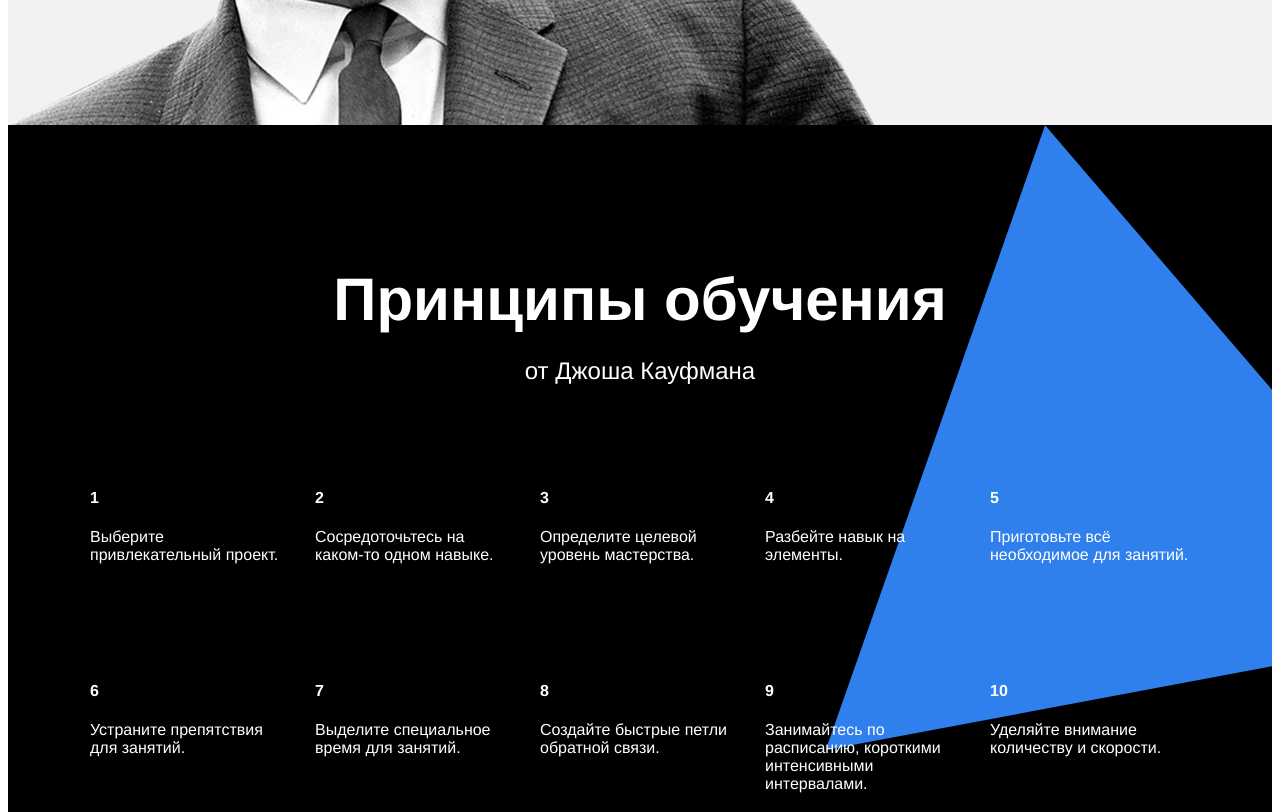
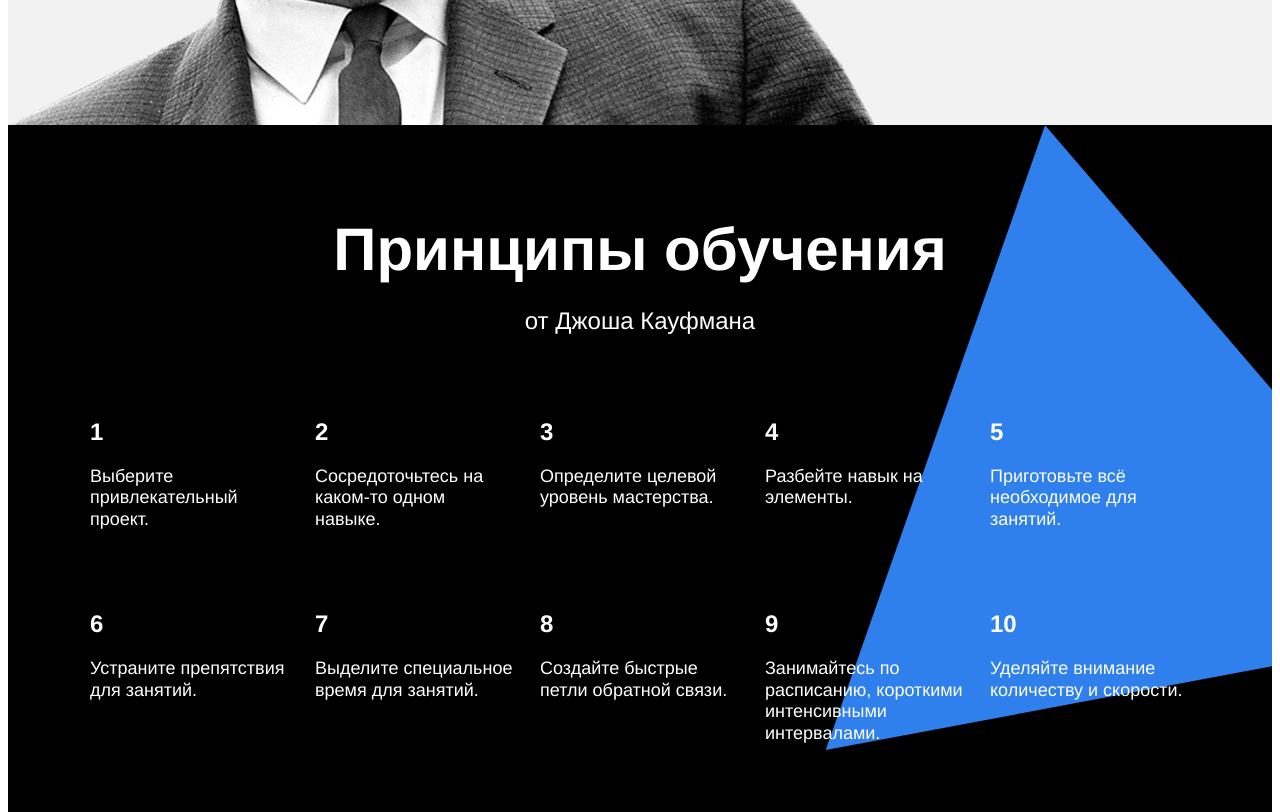
Before and after one commit to Dmitrii-Krylenko/how-to-learn, a plain HTML site: page index.html in a window 1280 px wide. Shown: the part 2780-3592 px from the top of the page. Drawn offline with Linux system fonts and the light colour scheme.

Commit message:
кауфман правка по БЭм

```diff
--- a/index.html
+++ b/index.html
@@ -74,53 +74,53 @@
     <h4 class="feyman__subtitle">Выучить и не забыть.</h4>
     <a class="feyman__link" href="#">Подробнее ⟶</a>
    <!--- <img class="feyman-img" src="./images/feynman.png" alt="дядя Фейман"></img> -->
-
   </div>
+    <!--- блок kaufman-->
   <div class="kaufman">
-    <h2 class="section-title__theme_dark">Принципы обучения</h2>
-    <h3 class="section-subtitle__theme_dark">от Джоша Кауфмана</h3>
-    <div class="table">
+    <h2 class="section-title_theme_dark">Принципы обучения</h2>
+    <h3 class="section-subtitle_theme_dark">от Джоша Кауфмана</h3>
+    <div class="table table_theme_dark">
       <div class="table__cell_theme_dark">
-        <h4 class="table-heading">1</h4>
-        <p class="table-text">Выберите привлекательный проект.</p>
+        <h4 class="table__heading_theme_dark">1</h4>
+        <p class="table__text_theme_dark">Выберите привлекательный проект.</p>
       </div>
       <div class="table__cell_theme_dark">
-        <h4 class="table-heading">2</h4>
-        <p class="table-text">Сосредоточьтесь на каком-то одном навыке.</p>
+        <h4 class="table__heading_theme_dark">2</h4>
+        <p class="table__text_theme_dark">Сосредоточьтесь на каком-то одном навыке.</p>
       </div>
       <div class="table__cell_theme_dark">
-        <h4 class="table-heading">3</h4>
-        <p class="table-text">Определите целевой уровень мастерства.</p>
+        <h4 class="table__heading_theme_dark">3</h4>
+        <p class="table__text_theme_dark">Определите целевой уровень мастерства.</p>
       </div>
       <div class="table__cell_theme_dark">
-        <h4 class="table-heading">4</h4>
-        <p class="table-text">Разбейте навык на элементы.</p>
+        <h4 class="table__heading_theme_dark">4</h4>
+        <p class="table__text_theme_dark">Разбейте навык на элементы.</p>
       </div>
       <div class="table__cell_theme_dark">
-        <h4 class="table-heading">5</h4>
-        <p class="table-text">Приготовьте всё необходимое для занятий.</p>
+        <h4 class="table__heading_theme_dark">5</h4>
+        <p class="table__text_theme_dark">Приготовьте всё необходимое для занятий.</p>
       </div>
       <div class="table__cell_theme_dark">
-        <h4 class="table-heading">6</h4>
-        <p class="table-text">Устраните препятствия для занятий.</p>
+        <h4 class="table__heading_theme_dark">6</h4>
+        <p class="table__text_theme_dark">Устраните препятствия для занятий.</p>
       </div>
       <div class="table__cell_theme_dark">
-        <h4 class="table-heading">7</h4>
-        <p class="table-text">Выделите специальное время для занятий.</p>
+        <h4 class="table__heading_theme_dark">7</h4>
+        <p class="table__text_theme_dark">Выделите специальное время для занятий.</p>
       </div>
       <div class="table__cell_theme_dark">
-        <h4 class="table-heading">8</h4>
-        <p class="table-text">Создайте быстрые петли обратной связи.</p>
+        <h4 class="table__heading_theme_dark">8</h4>
+        <p class="table__text_theme_dark">Создайте быстрые петли обратной связи.</p>
       </div>
       <div class="table__cell_theme_dark">
-        <h4 class="table-heading">9</h4>
-        <p class="table-text">Занимайтесь по расписанию, короткими интенсивными интервалами.</p>
+        <h4 class="table__heading_theme_dark">9</h4>
+        <p class="table__text_theme_dark">Занимайтесь по расписанию, короткими интенсивными интервалами.</p>
       </div>
       <div class="table__cell_theme_dark">
-        <h4 class="table-heading">10</h4>
-        <p class="table-text">Уделяйте внимание количеству и скорости.</p>
+        <h4 class="table__heading_theme_dark">10</h4>
+        <p class="table__text_theme_dark">Уделяйте внимание количеству и скорости.</p>
       </div>
-      <img class="triangle" src="./images/kaufman-triangle.svg">
+      <img class="kaufman__triangle" src="./images/kaufman-triangle.svg">
   </div>
 
 
--- a/styles/style.css
+++ b/styles/style.css
@@ -229,39 +229,37 @@
   margin-left: 0px;
 }*/
 .kaufman{
-  color: white;
-  background-color: black;
   position: relative;
   overflow: hidden;
   padding-bottom: 90px;
+  background-color: black;
 }
-.section-title__theme_dark{
+.section-title_theme_dark{
   width: 60%;
   padding-top: 90px;
-  margin-bottom: 0px;
+  margin: 0px auto 0px auto;
   display: flex;
   align-items: center;
   font-weight: 600;
   font-size: 60px;
+  color: white;
   line-height: 1.15;
   justify-content: center;
-  margin-left: auto;
-  margin-right: auto;
 }
-.section-subtitle__theme_dark{
+.section-subtitle_theme_dark{
   width: 60%;
   line-height: 34px;
   font-size: 24px;
+  color: white;
   font-weight: normal;
-  margin-top: 20px;
-  margin-bottom: 0px;
+  margin: 20px auto 0px auto;
   display: flex;
   justify-content: center;
   box-sizing: border-box;
   margin-left: auto;
   margin-right: auto;
 }
-.triangle{
+.kaufman__triangle{
   height: 877px;
   width: 877px;
   position: absolute;
@@ -269,12 +267,29 @@
   right: -210px;
   z-index: 0;
 }
+.table_theme_dark {
+  background-color: black;
+}
 .table__cell_theme_dark {
   width: 200px;
-  color: white;
-  margin-right: 0;
   margin-top: 80px;
   z-index: 1;
+
+}
+.table__heading_theme_dark{
+  font-size: 24px;
+  line-height: 1.15;
+  color: white;
+  font-weight: 600;
+  padding-bottom: 20px;
+  margin: 0;
+}
+.table__text_theme_dark {
+  color: white;
+  font-size: 18px;
+  line-height: 1.2;
+  font-weight: normal;
+  margin: 0;
 }
 .footer{
   background-color: black;
```
